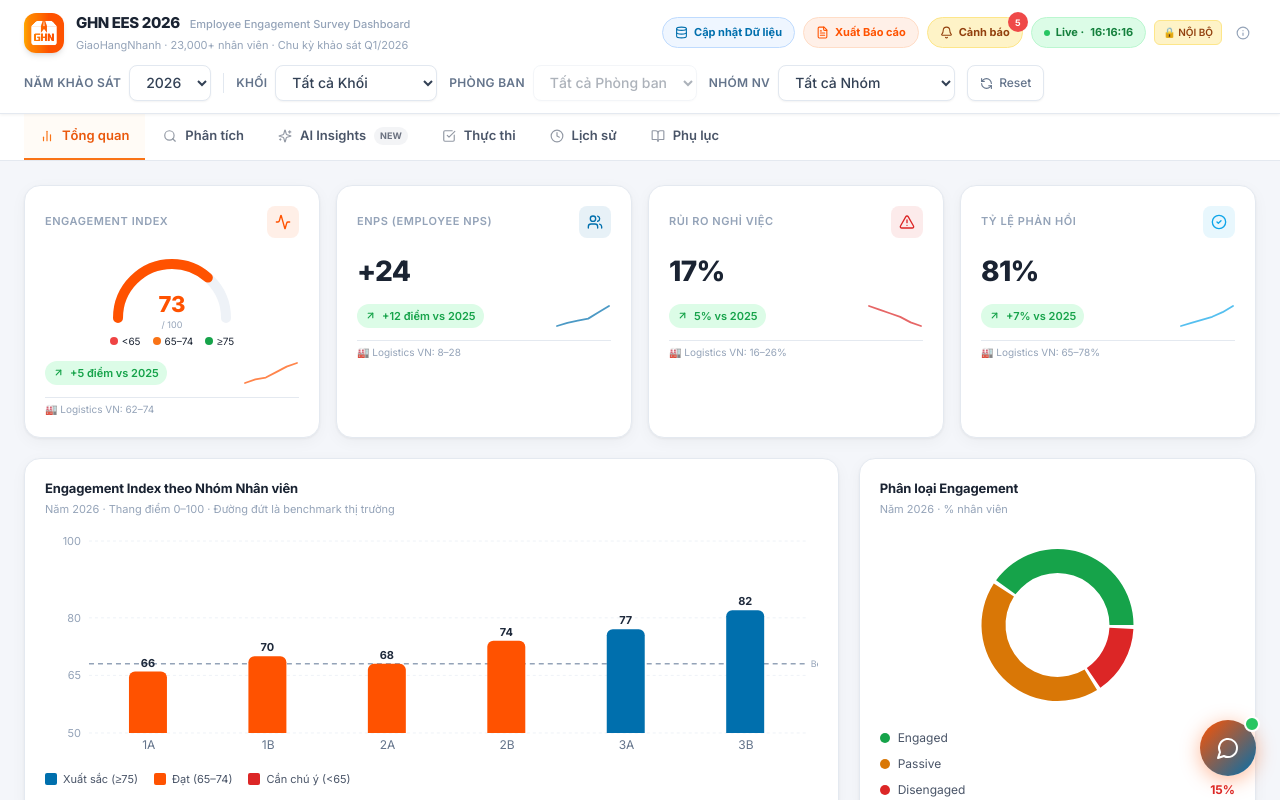
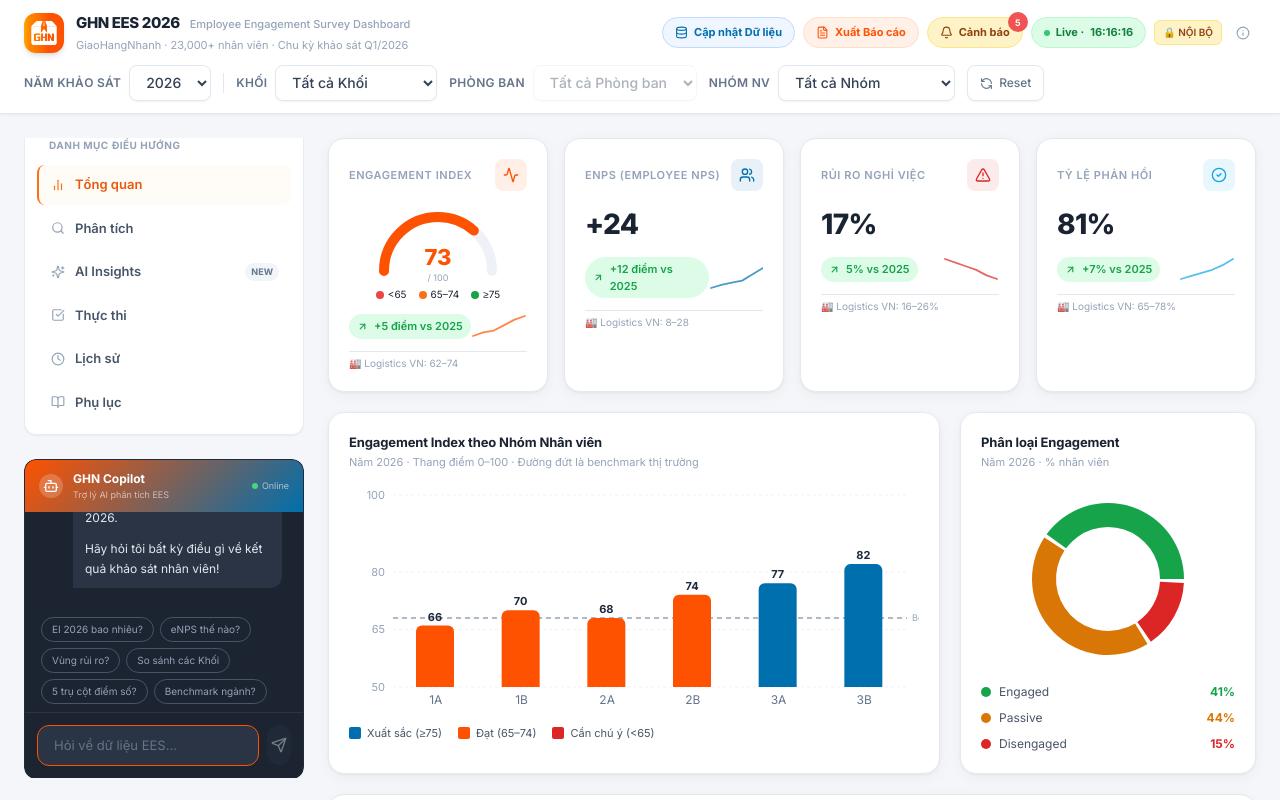
Before and after one commit to letuanhce-beep/ghn-ai-revolution-TuanLA, a Next.js app in the folder dashboard/frontend/: page / in a window 1280 px wide. Shown: the top 800 px of the page. Built offline with nearby package versions, Linux system fonts and the light colour scheme.

Commit message:
feat: refactor dashboard layout to left sidebar and embed chatbot widget

```diff
--- a/dashboard/frontend/components/ChatBotCopilot.tsx
+++ b/dashboard/frontend/components/ChatBotCopilot.tsx
@@ -255,10 +255,16 @@
   "Benchmark ngành?",
 ];
 
-export default function ChatBotCopilot() {
+export default function ChatBotCopilot({ isEmbedded = false }: { isEmbedded?: boolean }) {
   const { eesData } = useDashboard();
   const [actions, setActions] = useState<any[]>([]);
-  const [isOpen, setIsOpen] = useState(false);
+  const [isOpen, setIsOpen] = useState(isEmbedded);
+
+  useEffect(() => {
+    if (isEmbedded) {
+      setIsOpen(true);
+    }
+  }, [isEmbedded]);
 
   useEffect(() => {
     if (isOpen && typeof window !== "undefined") {
@@ -339,6 +345,7 @@
   return (
     <>
       {/* Floating button */}
+      {!isEmbedded && (
         <button
           onClick={() => setIsOpen(!isOpen)}
           className="fixed bottom-6 right-6 z-50 w-14 h-14 rounded-full shadow-2xl flex items-center justify-center transition-all duration-300 hover:scale-110"
@@ -357,31 +364,36 @@
             <span className="absolute -top-1 -right-1 w-4 h-4 bg-green-500 rounded-full border-2 border-white animate-pulse" />
           )}
         </button>
+      )}
 
       {/* Chat panel */}
       {isOpen && (
         <div
-          className="fixed bottom-24 right-6 z-50 w-[380px] max-h-[560px] rounded-2xl shadow-2xl flex flex-col overflow-hidden animate-fadeInUp"
+          className={
+            isEmbedded
+              ? "w-full h-[320px] flex flex-col rounded-xl overflow-hidden border border-slate-700/30 shadow-sm"
+              : "fixed bottom-24 right-6 z-50 w-[380px] max-h-[560px] rounded-2xl shadow-2xl flex flex-col overflow-hidden animate-fadeInUp"
+          }
           style={{
             background: "#1C2331",
-            border: "1px solid rgba(255,255,255,0.1)",
+            border: isEmbedded ? undefined : "1px solid rgba(255,255,255,0.1)",
           }}
         >
           {/* Header */}
           <div
-            className="px-4 py-3 flex items-center gap-3 shrink-0"
+            className="px-3.5 py-2.5 flex items-center gap-2.5 shrink-0"
             style={{ background: "linear-gradient(135deg, #FF5200 0%, #006FAD 100%)" }}
           >
-            <div className="w-8 h-8 rounded-full bg-white/20 flex items-center justify-center">
-              <Bot className="w-5 h-5 text-white" />
+            <div className="w-6 h-6 rounded-full bg-white/20 flex items-center justify-center shrink-0">
+              <Bot className="w-4 h-4 text-white" />
             </div>
-            <div className="flex-1">
-              <div className="text-white text-[13px] font-bold">GHN Copilot</div>
-              <div className="text-white/70 text-[10px]">Trợ lý AI phân tích EES 2026</div>
+            <div className="flex-1 min-w-0">
+              <div className="text-white text-[12px] font-bold truncate">GHN Copilot</div>
+              <div className="text-white/60 text-[9px] truncate">Trợ lý AI phân tích EES</div>
             </div>
-            <div className="flex items-center gap-1.5">
-              <span className="w-2 h-2 rounded-full bg-green-400 animate-pulse" />
-              <span className="text-white/70 text-[10px]">Online</span>
+            <div className="flex items-center gap-1 shrink-0">
+              <span className="w-1.5 h-1.5 rounded-full bg-green-400 animate-pulse" />
+              <span className="text-white/60 text-[9px]">Online</span>
             </div>
           </div>
 
--- a/dashboard/frontend/components/Dashboard.tsx
+++ b/dashboard/frontend/components/Dashboard.tsx
@@ -114,11 +114,16 @@
           </div>
         </header>
 
-        {/* ── Tab Navigation ── */}
-        <div className="bg-white sticky z-30"
-             style={{ top: "97px", borderBottom: "1px solid var(--ghn-border)" }}>
-          <div className="max-w-[1440px] mx-auto px-6">
-            <nav className="flex gap-0.5 overflow-x-auto scrollbar-hide">
+        {/* ── Main Layout (Sidebar + Content) ── */}
+        <div className="max-w-[1440px] mx-auto px-6 py-6 flex gap-6 items-start">
+          {/* Left Sidebar */}
+          <aside className="w-[280px] shrink-0 sticky top-[135px] flex flex-col gap-6 max-h-[calc(100vh-160px)] overflow-y-auto scrollbar-hide">
+            {/* Vertical Navigation Card */}
+            <div className="bg-white rounded-xl p-3 shadow-sm border border-slate-200/80 flex flex-col gap-1">
+              <div className="text-[10px] font-bold text-slate-400 px-3 uppercase tracking-wider mb-2">
+                Danh mục điều hướng
+              </div>
+              <nav className="flex flex-col gap-1">
                 {TABS.map((tab) => {
                   const isActive = activeTab === tab.id;
                   const isAI = tab.id === "insights";
@@ -127,24 +132,26 @@
                       key={tab.id}
                       id={`tab-${tab.id}`}
                       onClick={() => setActiveTab(tab.id)}
-                    className={`flex items-center gap-2 px-4 py-3 text-[13px] font-semibold whitespace-nowrap border-b-2 transition-all duration-150 ${
+                      className={`flex items-center justify-between px-3 py-2.5 rounded-lg text-[13px] font-semibold transition-all duration-150 border-l-2 ${
                         isActive
                           ? isAI
                             ? "border-purple-500 text-purple-600 bg-purple-50/60"
                             : "border-orange-500 text-orange-600 bg-orange-50/50"
-                        : "border-transparent hover:bg-slate-50"
+                          : "border-transparent text-slate-600 hover:bg-slate-50 hover:text-slate-900"
                       }`}
-                    style={{ color: isActive ? undefined : "var(--text-secondary)" }}
                     >
+                      <div className="flex items-center gap-2.5">
                         <span className={isActive
                           ? isAI ? "text-purple-500" : "text-orange-500"
-                      : "opacity-60"}>
+                          : "text-slate-400"}>
                           {tab.icon}
                         </span>
-                    {tab.label}
+                        <span>{tab.label}</span>
+                      </div>
                       {isAI && (
-                      <span className="text-[9px] font-bold px-1.5 py-0.5 rounded-full"
-                            style={{ background: isActive ? "#EDE9FE" : "#F3F4F6", color: isActive ? "#7C3AED" : "#6B7280" }}>
+                        <span className={`text-[9px] font-bold px-1.5 py-0.5 rounded-full shrink-0 ${
+                          isActive ? "bg-purple-100 text-purple-600" : "bg-slate-100 text-slate-500"
+                        }`}>
                           NEW
                         </span>
                       )}
@@ -153,22 +160,25 @@
                 })}
               </nav>
             </div>
+
+            {/* Embedded Chatbot Copilot Widget */}
+            <div className="shrink-0 rounded-xl overflow-hidden shadow-sm">
+              <ChatBotCopilot isEmbedded={true} />
             </div>
+          </aside>
 
-        {/* ── Main Content ── */}
-        <main className="max-w-[1440px] mx-auto px-6 py-6">
-          <div className="animate-fadeInUp">
+          {/* Right Main Content Panel */}
+          <div className="flex-1 min-w-0 flex flex-col gap-6">
+            <main className="animate-fadeInUp">
               {activeTab === "tongquan" && <TabTongQuan />}
               {activeTab === "phantich" && <TabPhanTich />}
               {activeTab === "insights" && <TabAIInsights />}
               {activeTab === "action"   && <TabActionTracker />}
               {activeTab === "lichsu"   && <TabLichSu />}
               {activeTab === "phuluc"   && <TabPhuLuc />}
-          </div>
             </main>
 
             {/* ── ROI Banner ── */}
-        <div className="max-w-[1440px] mx-auto px-6 pb-6">
             <div className="rounded-xl p-4 flex items-center justify-between flex-wrap gap-4"
                  style={{ background: "linear-gradient(135deg, #FF520010 0%, #006FAD10 100%)", border: "1px solid #FF520020" }}>
               <div>
@@ -202,19 +212,15 @@
                 </div>
               </div>
             </div>
-        </div>
 
             {/* ── Footer ── */}
-        <footer className="mt-2 py-4 bg-white" style={{ borderTop: "1px solid var(--ghn-border)" }}>
-          <div className="max-w-[1440px] mx-auto px-6 flex items-center justify-between text-[11px]"
+            <footer className="py-4 bg-white rounded-xl border border-slate-200/80 px-6 flex items-center justify-between text-[11px] shadow-sm"
                     style={{ color: "var(--text-muted)" }}>
               <span>© 2026 GiaoHangNhanh · Bộ phận Nhân lực & EX · Bảo mật nội bộ</span>
               <span>EES Dashboard v3.1 · Dữ liệu khảo sát Q1/2026 · 23,412 respondents</span>
+            </footer>
           </div>
-        </footer>
-
-        {/* ── Chatbot Copilot (Floating) ── */}
-        <ChatBotCopilot />
+        </div>
       </div>
     </DashboardProvider>
   );
```
Lines whose indentation alone changed are shown as unchanged.
